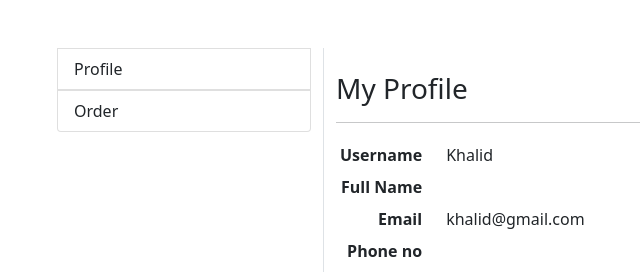
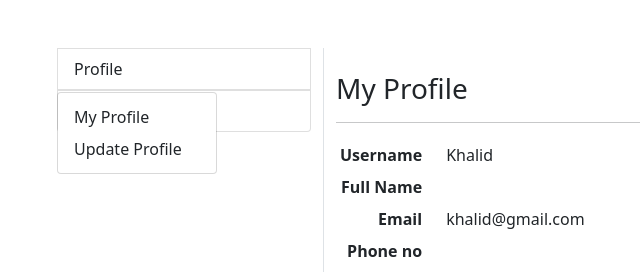
Before and after one commit to Khalid-Arsa/ecomerce_thesis, a Django app: template ecom_thesis/templates/customerprofile.html in a window 1280 px wide, after a click on "Profile". Shown: the part 56-328 px from the top of the page, without its empty margins (37-677 px from the left). Run offline with Django 3.2, Linux system fonts and the light colour scheme; the template is opened without the code that fills it: values that come from a table or form of the project are taken from there, others are empty; data comes from the database, SQL or seed files in the repository.

Commit message:
update in customer profile

```diff
--- a/ecom_thesis/templates/customerprofile.html
+++ b/ecom_thesis/templates/customerprofile.html
@@ -10,7 +10,7 @@
         <div class="col-md-3 border-end">
              <div class="list-group">
                  <div class="dropdown show">
-                    <a class="list-group-item list-group-item-action " role="button" id="dropdownMenuLink" data-toggle="dropdown" aria-haspopup="true" aria-expanded="false">Profile</a>
+                    <a class="list-group-item list-group-item-action " role="button" id="dropdownMenuLink" data-bs-toggle="dropdown" aria-haspopup="true" aria-expanded="false">Profile</a>
                     <div class="dropdown-menu" aria-labelledby="dropdownMenuLink">
                         <a href="{% url 'ecomapp:customerprofile' %}" class="dropdown-item" href="">My Profile</a>
                         <a href="{% url 'ecomapp:profileupdate' %}" class="dropdown-item" href="">Update Profile</a>
```
